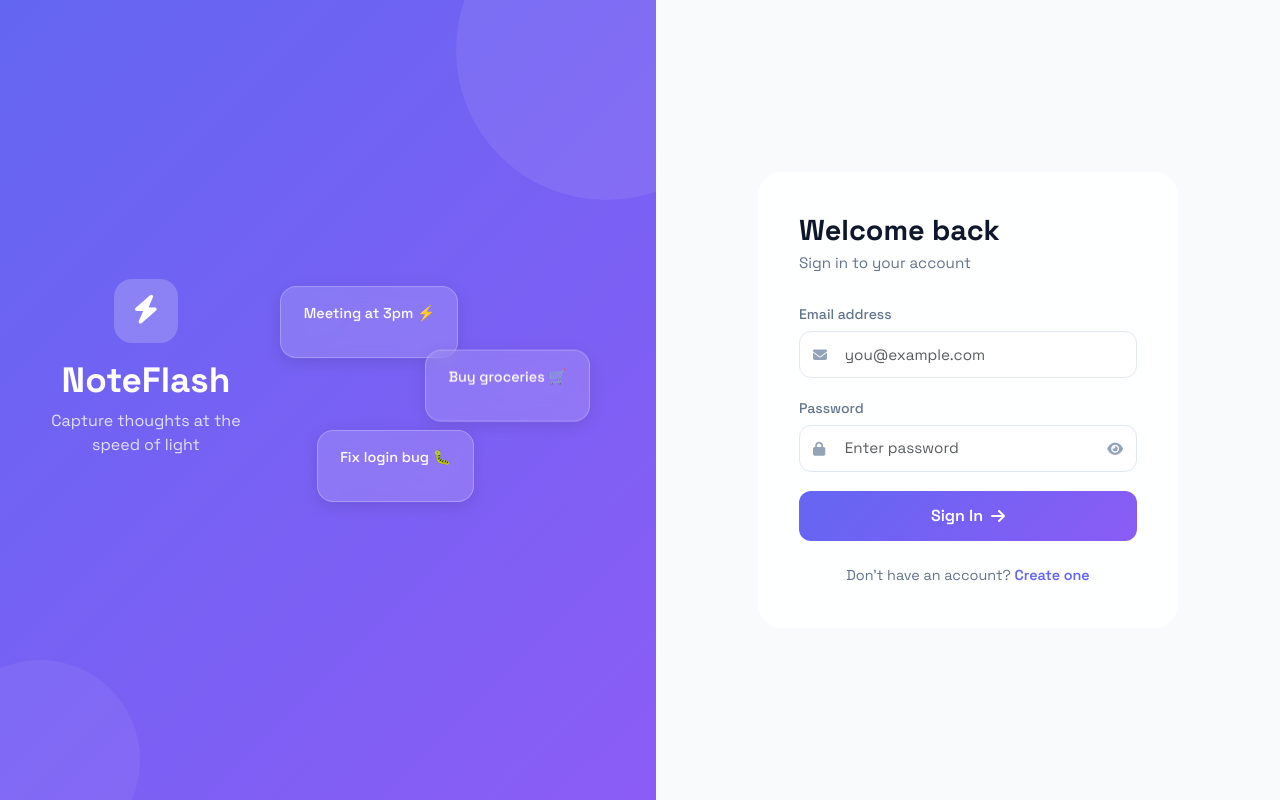
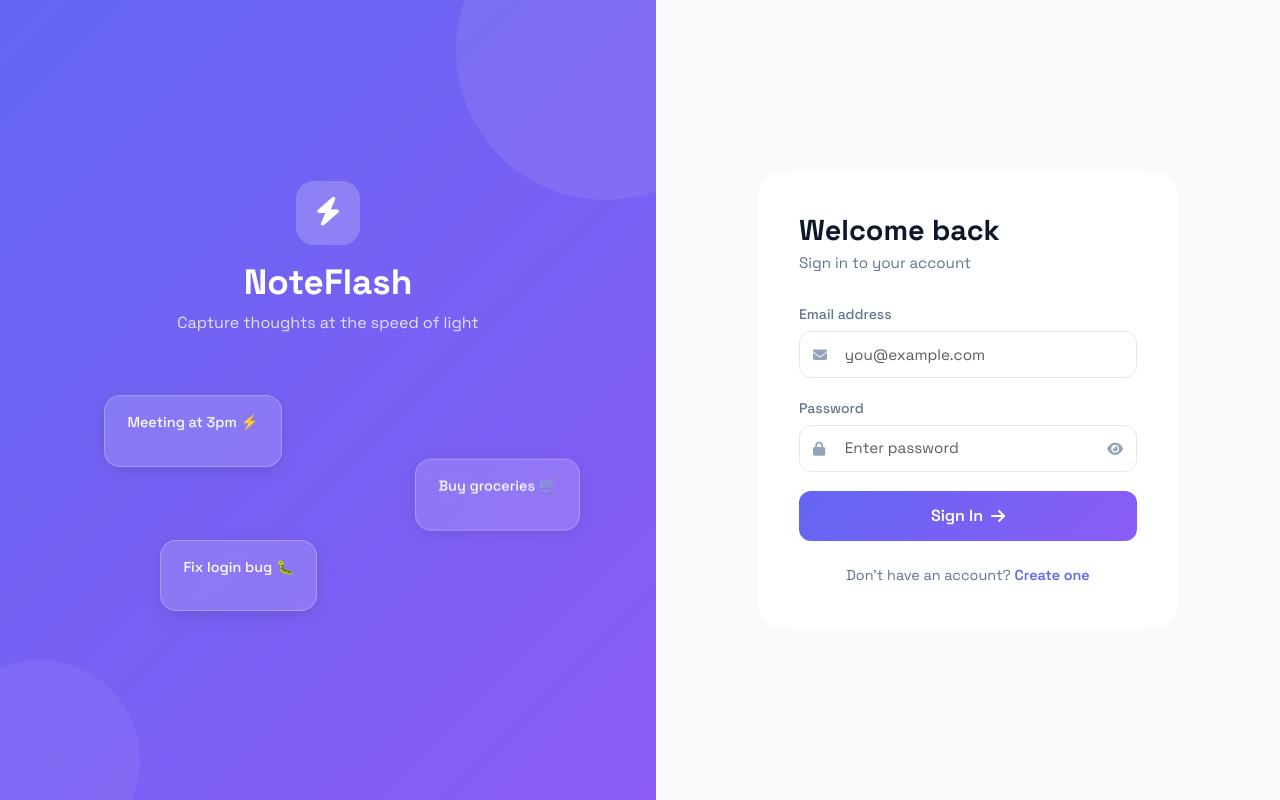
Before and after one commit to POSHANMS/notes-keeper-app, a Flask app: page / in a window 1280 px wide. Run offline with Flask 3, Linux system fonts and the light colour scheme.

Commit message:
Fix shadow variable typo, bg-card color, body background, flex-direction

```diff
--- a/static/css/style.css
+++ b/static/css/style.css
@@ -22,7 +22,7 @@
     --border-color: #e2e8f0;
     --shadow-sm: 0 1px 3px rgba(0, 0, 0, 0.08);
     --shadow-md: 0 4px 16px rgba(0, 0, 0, 0.10);
-    --showdow-lg: 0 8px 32px rgba(0, 0 ,0, 0.12);
+    --shawdow-lg: 0 8px 32px rgba(0, 0 ,0, 0.12);
 
     /* Auth left panel */
     --auth-left-bg: linear-gradient(135deg, #6366f1 0%, #8b5cf6 100%);
@@ -48,7 +48,7 @@
 body.dark {
     --bg-primary: #0f172a;
     --bg-secondary: #1e293b;
-    --bg-card: #1e293d;
+    --bg-card: #1e293b;
     --text-primary: #f1f5f9;
     --text-secondary: #94a3b8;
     --text-muted: #64748b;
@@ -75,7 +75,7 @@ body.dark {
 
 body {
     font-family: var(--font);
-    background-color: (var(--bg-secondary));
+    background-color: var(--bg-secondary);
     color: var(--text-primary);
     transition: var(--transition);
 }
@@ -107,7 +107,7 @@ button {
     flex: 1;
     background: var(--auth-left-bg);
     display: flex;
-    flex-direction: center;
+    flex-direction: column;
     align-items: center;
     justify-content: center;
     padding: 3rem;
```
